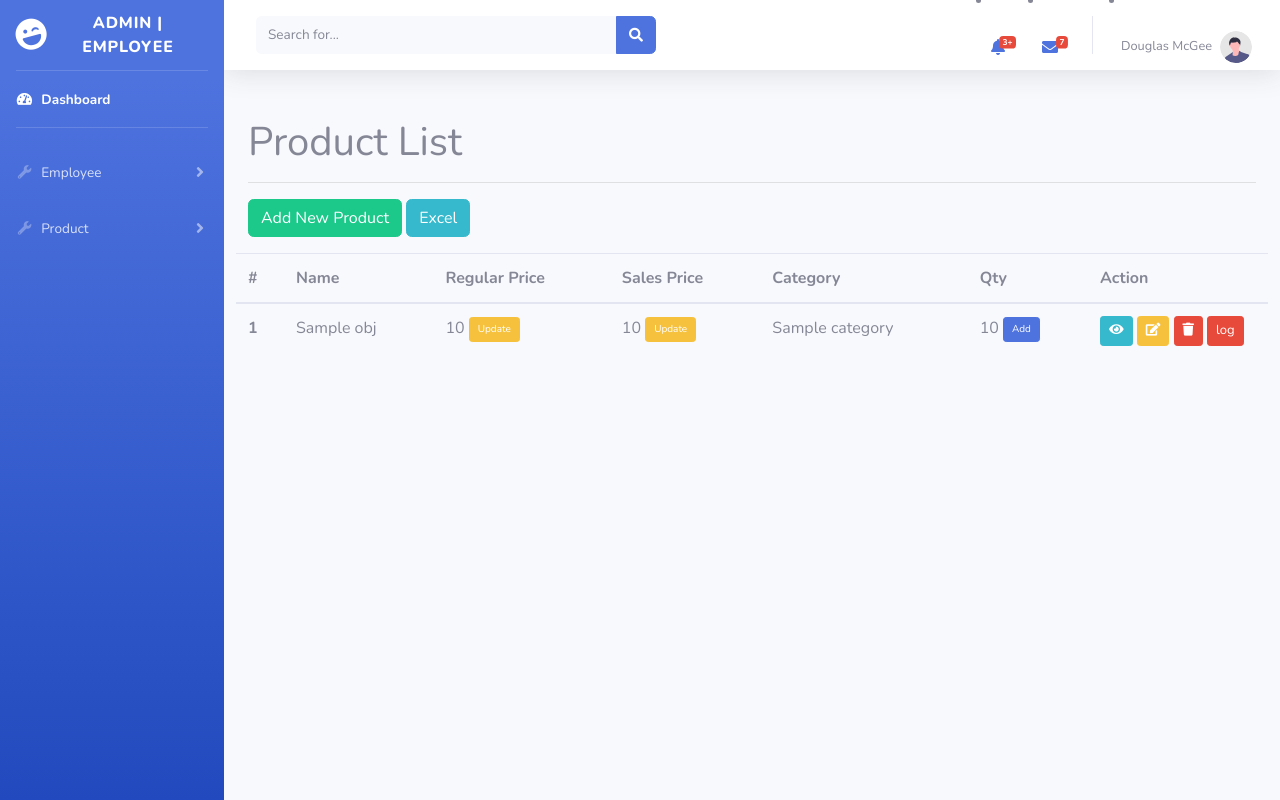
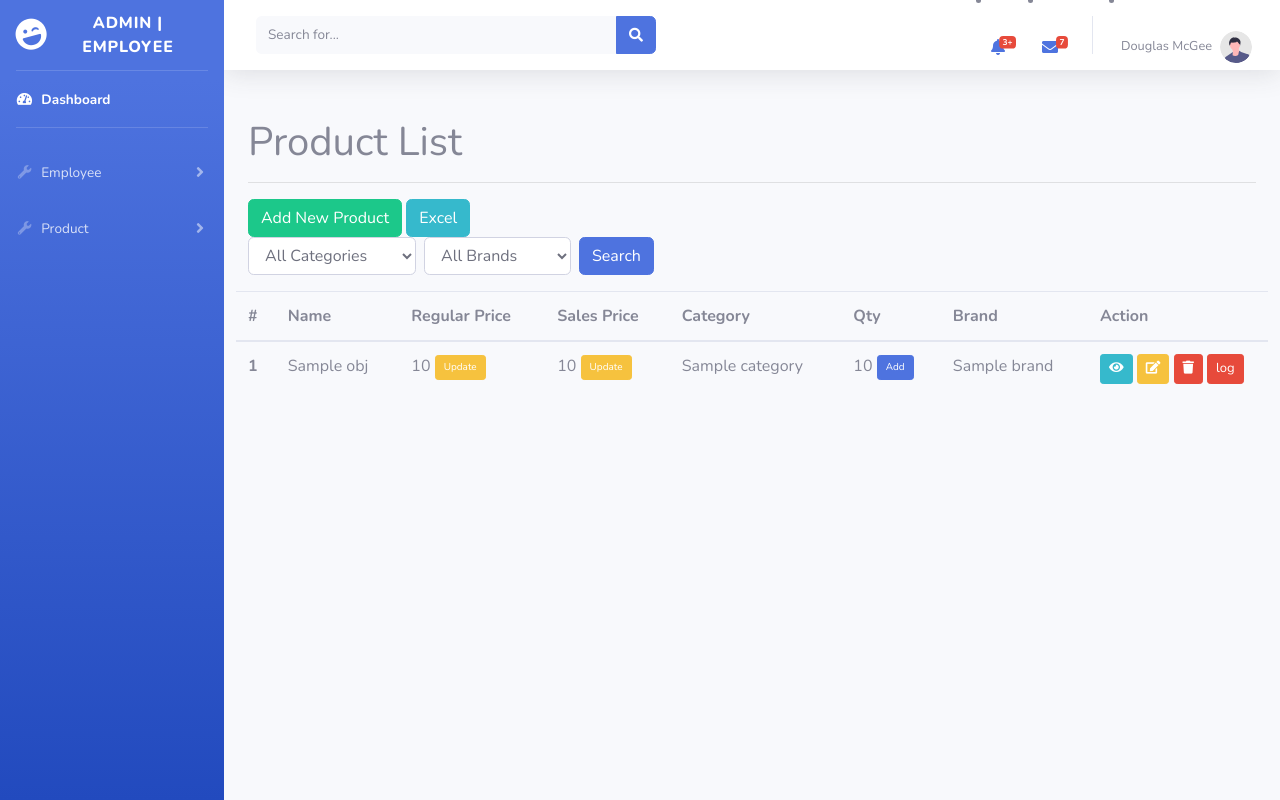
Before and after one commit to shourovdigital/employee_ecommerce, a Django app: template employee_apps/templates/product-list.html in a window 1280 px wide. Run offline with Django 4.2, Linux system fonts and the light colour scheme; the template is opened without the code that fills it: most values are stand-ins (such as "Sample title", 1, 10 or a date in 2020); some libraries are stand-ins or nearby versions.

Commit message:
filter search added

```diff
--- a/employee_apps/models.py
+++ b/employee_apps/models.py
@@ -141,9 +141,9 @@ class Product(models.Model):
     regular_price = models.CharField(max_length=30)
     sales_price = models.CharField(max_length=30)
     category = models.ForeignKey(Category, on_delete=models.CASCADE)
-    color = models.ForeignKey(Color, on_delete=models.CASCADE)
-    size = models.ForeignKey(Size, on_delete=models.CASCADE)
-    brand = models.ForeignKey(Brand, on_delete=models.CASCADE)
+    color = models.ForeignKey(Color, on_delete=models.CASCADE, null=True, blank=True)
+    size = models.ForeignKey(Size, on_delete=models.CASCADE, null=True, blank=True)
+    brand = models.ForeignKey(Brand, on_delete=models.CASCADE, null=True, blank=True)
     unit = models.ForeignKey(Unit, on_delete=models.CASCADE)
     details = models.TextField()
     stock_qty = models.IntegerField()
--- a/employee_apps/templates/product-list.html
+++ b/employee_apps/templates/product-list.html
@@ -4,6 +4,54 @@
     <h1 class="text-decoration-underline">Product List</h1> <hr>
     <a href="/product-add" class="btn btn-success">Add New Product</a>
     <a href="/product-excel-export" class="btn btn-info">Excel</a>
+
+    <!-- <form
+        class="d-none d-sm-inline-block form-inline mr-auto ml-md-3 my-2 my-md-0 mw-100 navbar-search">
+        <div class="input-group">
+            <input type="text" name="search" class="form-control bg-light border-0 small" placeholder="Search Product"
+                aria-label="Search" aria-describedby="basic-addon2">
+            <div class="input-group-append">
+                <button class="btn btn-primary" type="submit">
+                    <i class="fas fa-search fa-sm"></i>
+                </button>
+            </div>
+        </div>
+    </form>
+    <form
+        class="d-none d-sm-inline-block form-inline mr-auto ml-md-3 my-2 my-md-0 mw-100 navbar-search">
+        <div class="input-group">
+            <input type="text" name="search" class="form-control bg-light border-0 small" placeholder="Search for..."
+                aria-label="Search" aria-describedby="basic-addon2">
+            <div class="input-group-append">
+                <button class="btn btn-primary" type="submit">
+                    <i class="fas fa-search fa-sm"></i>
+                </button>
+            </div>
+        </div>
+    </form> -->
+
+    <form class="form-inline">
+    <select name="category" class="form-control mr-sm-2">
+        <option value="">All Categories</option>
+            {% for category in categories %}
+                <option value="{{ category.id }}" {% if category.id == selected_category %}selected{% endif %}>
+                    {{ category.category_name }}
+                </option>
+            {% endfor %}
+      </select>
+      <select name="brand" class="form-control mr-sm-2">
+            <option value="">All Brands</option>
+            {% for brand in brands %}
+                <option value="{{ brand.id }}" {% if brand.id == selected_brand %}selected{% endif %}>
+                    {{ brand.brand_name }}
+                </option>
+            {% endfor %}
+      </select>
+        <!-- <input class="form-control mr-sm-2" type="text" name="search" placeholder="Search" value="{{ search_query }}"> -->
+        <button class="btn btn-primary my-2 my-sm-0" type="submit">Search</button>
+    </form>
+
+
     <div class="row mt-3">
         <table class="table">
             <thead>
@@ -14,6 +62,7 @@
                 <th scope="col">Sales Price</th>
                 <th scope="col">Category</th>
                 <th scope="col">Qty</th>
+                <th scope="col">Brand</th>
                 <th scope="col" style="width: 180px;">Action</th>
                 </tr>
             </thead>
@@ -32,6 +81,7 @@
                     <td>{{ obj.stock_qty }}
                        <button type="button" class="btn btn-primary btn-sm" data-toggle="modal" data-target="#qtyModal" onclick="productQty('{{ obj.id }}')" style="font-size: x-small;" >Add</button>
                     </td>
+                    <td>{{ obj.brand.brand_name }}</td>
                     <td>
                         <a href="/product-details/{{obj.id}}" class="btn btn-info btn-sm" style="font-size: small;"><i class="fas fa-eye"></i></a>
                         <a href="/product-edit/{{ obj.id }}" class="btn btn-warning btn-sm" style="font-size: small;"><i class="fas fa-edit"></i></a>
```
Also changed, not shown: employee_apps/templates/color-list.html (+14 -0 lines), employee_apps/views.py (+83 -2 lines), employee_apps/migrations/0018_alter_product_brand_alter_product_color_and_more.py (added).
